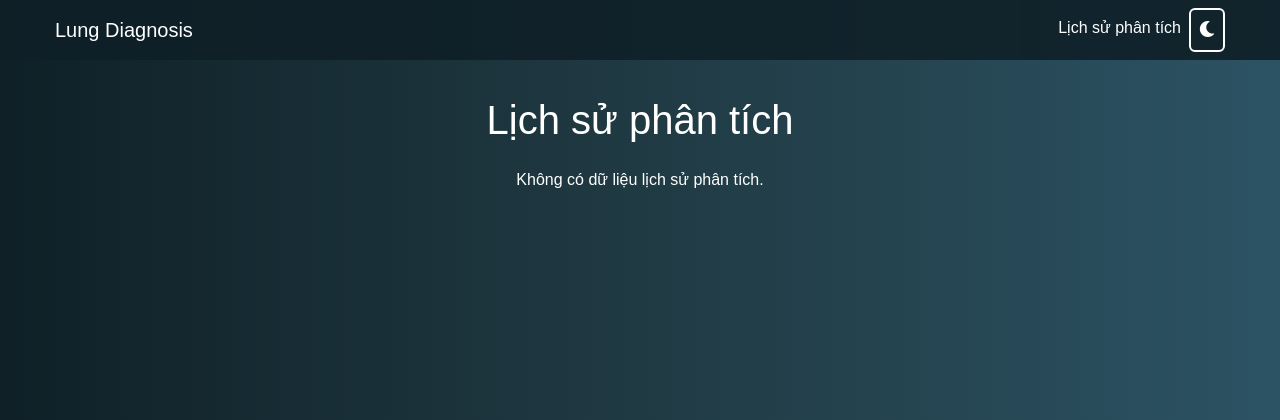
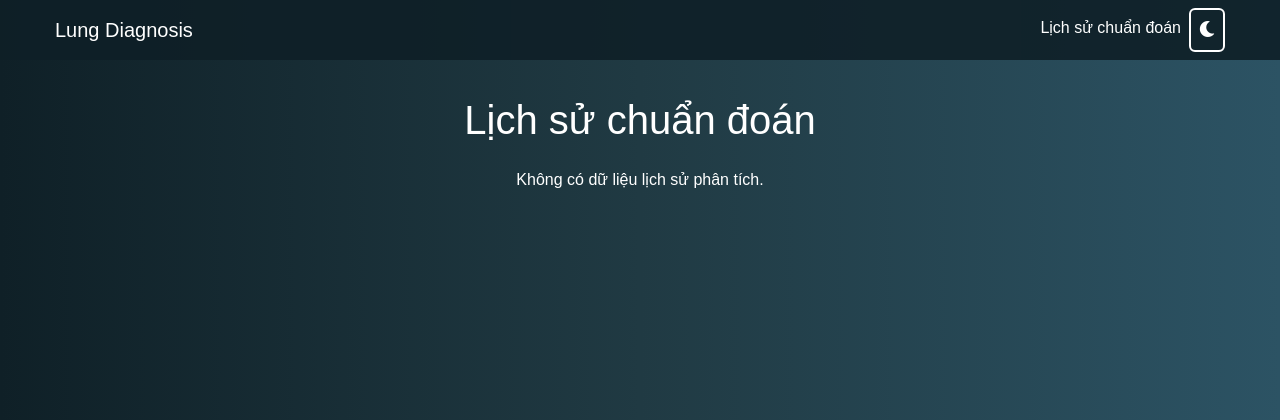
Before and after one commit to VzTong/LungDx, a Flask app: page /history in a window 1280 px wide. Shown: the top 420 px of the page. Run offline with Flask 3, Linux system fonts and the light colour scheme; some libraries are stand-ins or nearby versions.

Commit message:
Update history.html

```diff
--- a/templates/history.html
+++ b/templates/history.html
@@ -4,7 +4,7 @@
 <head>
     <meta charset="UTF-8">
     <meta name="viewport" content="width=device-width, initial-scale=1.0">
-    <title>Lịch sử phân tích - Lung Diagnosis</title>
+    <title>Lịch sử chuẩn đoán - Lung Diagnosis</title>
     <link href="https://cdn.jsdelivr.net/npm/bootstrap@5.3.0/dist/css/bootstrap.min.css" rel="stylesheet">
     <link rel="stylesheet" href="https://cdnjs.cloudflare.com/ajax/libs/font-awesome/5.15.4/css/all.min.css">
     <link rel="stylesheet" href="{{ url_for('static', filename='style.css') }}">
@@ -29,7 +29,7 @@
             <div class="collapse navbar-collapse" id="navbarNav">
                 <ul class="navbar-nav ms-auto">
                     <li class="nav-item">
-                        <a class="nav-link" href="/history">Lịch sử phân tích</a>
+                        <a class="nav-link" href="/history">Lịch sử chuẩn đoán</a>
                     </li>
                     <li class="nav-item">
                         <button id="theme-toggle" class="btn nav-link"><i class="fas fa-moon"></i></button>
@@ -40,7 +40,7 @@
     </nav>
 
     <div class="container mt-5 pt-5">
-        <h1 class="text-center mb-4">Lịch sử phân tích</h1>
+        <h1 class="text-center mb-4">Lịch sử chuẩn đoán</h1>
 
         <!-- History Entries -->
         <div id="history-entries" class="history-entries">
@@ -57,10 +57,12 @@
             {% for key, entries in grouped_entries.items() %}
             {% set first_entry = entries[0] %}
             <div class="history-entry" data-id="{{ loop.index0 }}">
+                <div class="result-card">
                     <div class="d-flex justify-content-between align-items-center">
-                    <h3 class="text-center mb-0">Phân tích trên ảnh</h3>
+                        <h3 class="result-header"><i class="fas fa-stethoscope"></i> Chuẩn đoán trên ảnh</h3>
                         <button class="btn btn-danger btn-sm delete-entry" data-id="{{ loop.index0 }}">Xóa</button>
                     </div>
+                    <div class="result-content">
                         <table class="history-table mt-3">
                             <tr>
                                 <th>Kết quả</th>
@@ -101,7 +103,7 @@
                             <tr>
                                 <th>Hiệu năng</th>
                                 <td>
-                            <ul class="details-list">
+                                    <ul class="metrics-list">
                                         {% for entry in entries %}
                                         <li><strong>{{ entry.model }}:</strong>
                                             <ul class="sub-details">
@@ -115,6 +117,7 @@
                                 </td>
                             </tr>
                         </table>
+                    </div>
 
                     <!-- Thêm nút toggle và bảng so sánh từ JSON -->
                     {% if comparison_data %}
@@ -219,6 +222,7 @@
                     </div>
                     {% endif %}
                 </div>
+            </div>
             {% endfor %}
             {% else %}
             <p class="text-center">Không có dữ liệu lịch sử phân tích.</p>
```
Lines whose indentation alone changed are shown as unchanged.
